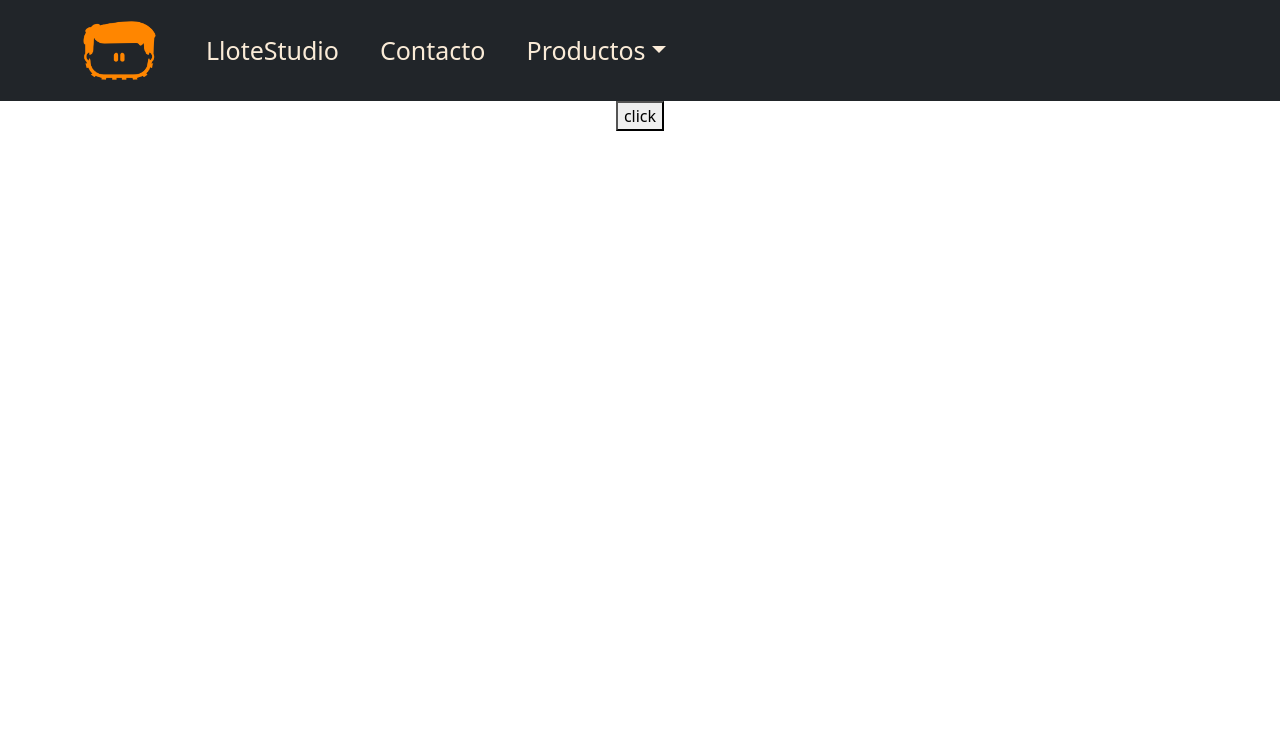
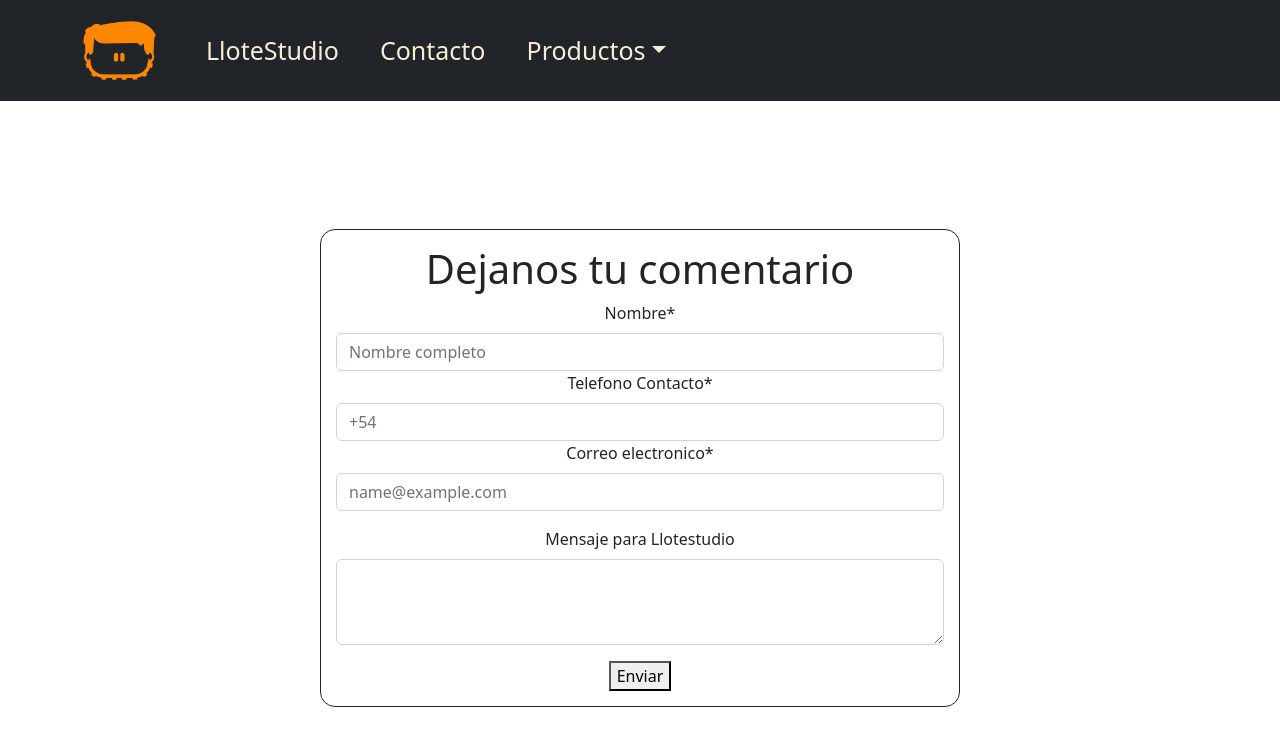
Before and after one commit to fonigorostiaga/llotestore, a React (Create React App) app: page /contacto in a window 1280 px wide. Shown: the top 746 px of the page. Built offline with nearby package versions, Linux system fonts and the light colour scheme.

Commit message:
termino con form de contacto

```diff
--- a/package.json
+++ b/package.json
@@ -13,10 +13,10 @@
     "react-dom": "^18.2.0",
     "react-router-dom": "^6.3.0",
     "react-scripts": "5.0.1",
+    "sweetalert2": "^11.4.35",
     "web-vitals": "^2.1.4"
   },
   "scripts": {
-
     "start": "react-scripts --max_old_space_size=4096 start",
     "build": "react-scripts --max_old_space_size=4096 build",
     "test": "react-scripts test",
--- a/src/App.js
+++ b/src/App.js
@@ -25,7 +25,6 @@ function App() {
       <Route path='/productos' element={<ItemContainer/>}/>
       <Route path='/contacto' element={<Contacto/>}/>
       <Route path='/productos/:tipoProducto' element={<ItemContainer/>}/>
-      <Route path='/productos/s tickers' element={<ItemContainer/>}/>
       <Route path='/productos/item/:itemProducto'element={<ItemDetailContainer/>}/>
       <Route path='/firebase' element={<Firebase/>}/>
       <Route path='/salida' element={<Salida/>}/>
--- a/src/components/DetalleModal/DetalleModal.js
+++ b/src/components/DetalleModal/DetalleModal.js
@@ -22,9 +22,9 @@ export const DetalleModal = ({item}) => {
                 <div className='tarjetaDetail'>
                 <img className="imagenDetail"src={item.imagen} alt=""/>
                 <div className='textosDetail'>
-                <p>Producto: {item.nombre}</p>
-                <p>Descripcion: {item.descripcion}</p>
-                <p>Precio: ${item.precio}</p>
+                <p>Producto: <b>{item.nombre}</b></p>
+                <p>Descripcion:<b> {item.descripcion}</b></p>
+                <p>Precio:<b> ${item.precio}</b></p>
                 <Link to={`/productos/item/${item.item}`} className="linkTarjeta">
                 <button className="botonComprar">Comprar</button></Link>
             </div>
--- a/src/components/ItemDetail/ItemDetail.js
+++ b/src/components/ItemDetail/ItemDetail.js
@@ -30,9 +30,9 @@ export const ItemDetail = ({producto, loading}) => {
 
       }
         <div className='textosDetail'>
-          <p>Producto: {producto.nombre}</p>
-          <p>Descripcion: {producto.descripcion}</p>
-          <p>Precio: ${producto.precio}</p>
+          <p>Producto: <b>{producto.nombre}</b></p>
+          <p>Descripcion:<b> {producto.descripcion}</b></p>
+          <p>Precio:<b> ${producto.precio}</b></p>
         </div>
 
         <div className="counterDetail">
--- a/src/components/NavBar/NavBar.js
+++ b/src/components/NavBar/NavBar.js
@@ -29,7 +29,7 @@ function BasicExample() {
               </NavDropdown.Item>
               <NavDropdown.Item as={Link} to="/productos/stickers">Stickers</NavDropdown.Item>
 
-              <NavDropdown.Item href="#action/3.4">
+              <NavDropdown.Item as={Link} to="/productos/tazas" href="#action/3.4">
                 Tazas
               </NavDropdown.Item>
             </NavDropdown>
--- a/src/components/cartwidget/ModalCarrito.js
+++ b/src/components/cartwidget/ModalCarrito.js
@@ -12,7 +12,7 @@ export const ModalCarrito = ({idPedido, cambiarModal, cancelar,pedido}) => {
       <p>Entrega a nombre de: {pedido.buyer.nombre}</p>
       <p>Cantidad de Items {pedido.items.length}</p>
       <div className='pago'>
-          <input type='number' min='370000000000000'max='9999999999999999'className="tarjeta" placeholder='numero de tarjeta' required/>
+          <input type='number'placeholder='numero de tarjeta' required/>
 
           <div className='vencimiento'>
           <input type='number' min='1' max='12'className='vtoInput' placeholder='MM' required/><input type='number' min='22' max='28'className='vtoInput' placeholder='AA' required/>
--- a/src/components/cartwidget/Salida.js
+++ b/src/components/cartwidget/Salida.js
@@ -5,7 +5,9 @@ import { Link } from 'react-router-dom'
 import '../../styles.css'
 export const Salida = () => {
     const {order}=useContext(CartContext)
-
+  const salidaUser=()=>{
+    window.location.href='/productos'
+  }
   return (
     <div className='contenedorSalida'>
         <div className='textosSalida'>
@@ -13,7 +15,7 @@ export const Salida = () => {
         <p>Te enviamos un correo electronico con los detalles de tu pedido para que puedas hacerle seguimiento.</p>
 
         <Link to='/productos'><button>Continuar como {order.buyer.apodo}</button></Link>
-        <button className='botonSalir'>Salir</button>
+        <button className='botonSalir'onClick={salidaUser}>Salir</button>
         </div>
     </div>
   )
--- a/src/components/contacto/Contacto.js
+++ b/src/components/contacto/Contacto.js
@@ -1,29 +1,56 @@
-import { doc, getDoc } from 'firebase/firestore'
-import React from 'react'
-import { useContext } from 'react'
-import { useState } from 'react'
+import { addDoc, collection } from 'firebase/firestore';
+import { useState } from 'react';
+import Form from 'react-bootstrap/Form';
 import '../../styles.css'
-import {db} from '../../utils/firebase'
-import { CartContext } from '../Context/CartContext'
-import { ItemContainer } from '../itemlistcontainer/ItemListContainer'
-export const Contacto = () => {
-  const {productosCarrito}=useContext(CartContext)
-  const corregirStock=()=>{
-    for(let producto of productosCarrito){
-      console.log(producto)
+import { db } from '../../utils/firebase';
+import Swal from 'sweetalert2';
+import { Navigate } from 'react-router-dom';
+
+  export const Contacto=()=> {
+  const [idContacto, setIdContacto]=useState()
+  const subirContactoFirebase =(contacto)=>{
+    const queryRef=collection(db, "contactos")
+    addDoc(queryRef,contacto).then(resp=>setIdContacto(resp.id))
+  }
+const enviarDatos=(e)=>{
+  e.preventDefault()
+    let contacto={
+    nombre:e.target[0].value,
+    telefono:e.target[1].value,
+    correo:e.target[2].value,
+    mensaje:e.target[3].value
+
+  }
+  subirContactoFirebase(contacto)
+  Swal.fire({
+    title: 'Muchas Gracias!',
+    icon: 'success',
+    text: 'Tu consulta ha sido enviada!',
+    showConfirmButton: true,
+  }).then((result)=>{
+    if(result.isConfirmed){
+      window.location.href='/productos'
     }
-    // for(let i=0;i=productosCarrito.length;i++){
-    //   console.log(productosCarrito[i])
-    //   const query=doc(db,"productos", productosCarrito[i].item)
-    //   const hola= await getDoc(query)
-    // const chau={...hola.data(),item:hola.id, stock:10}
-    // console.log(chau)}
-    }
+  })
+  }
+
 
   return (
-
-    <div>
-      <button onClick={corregirStock}>click</button>
-
-    </div>
-  )}
+    <Form className='formularioContacto' onSubmit={enviarDatos}>
+      <h1>Dejanos tu comentario</h1>
+      <Form.Group className="mb-3" controlId="exampleForm.ControlInput1">
+      <Form.Label>Nombre*</Form.Label>
+        <Form.Control placeholder="Nombre completo" required/>
+        <Form.Label>Telefono Contacto*</Form.Label>
+        <Form.Control type="number" placeholder="+54"required />
+        <Form.Label>Correo electronico*</Form.Label>
+        <Form.Control type="email" placeholder="name@example.com" required/>
+      </Form.Group>
+      <Form.Group className="mb-3" controlId="exampleForm.ControlTextarea1">
+        <Form.Label>Mensaje para Llotestudio</Form.Label>
+        <Form.Control as="textarea" rows={3} required/>
+      </Form.Group>
+      <button type='submit'>Enviar</button>
+    </Form>
+  );
+}
--- a/src/components/itemDetailContainer/ItemDetailContainer.js
+++ b/src/components/itemDetailContainer/ItemDetailContainer.js
@@ -23,7 +23,7 @@ useEffect(()=>{
       setProductoState(productoFiltrado)
     }
     getDocumento()
-  }, 1500);
+  }, 2000);
 
 
 
--- a/src/styles.css
+++ b/src/styles.css
@@ -308,3 +308,13 @@ button:hover{
 .botonSalir{
     margin-left: 35px;
 }
+.formularioContacto{
+    width: 50%;
+    margin-left: auto;
+    margin-right:auto ;
+    margin-top: 10%;
+    border: solid 1px;
+    padding: 15px;
+    border-radius: 15px;
+
+}
```
Also changed, not shown: src/assets/loading.gif, 1 other file (tests, documents, lock files or other folders).
